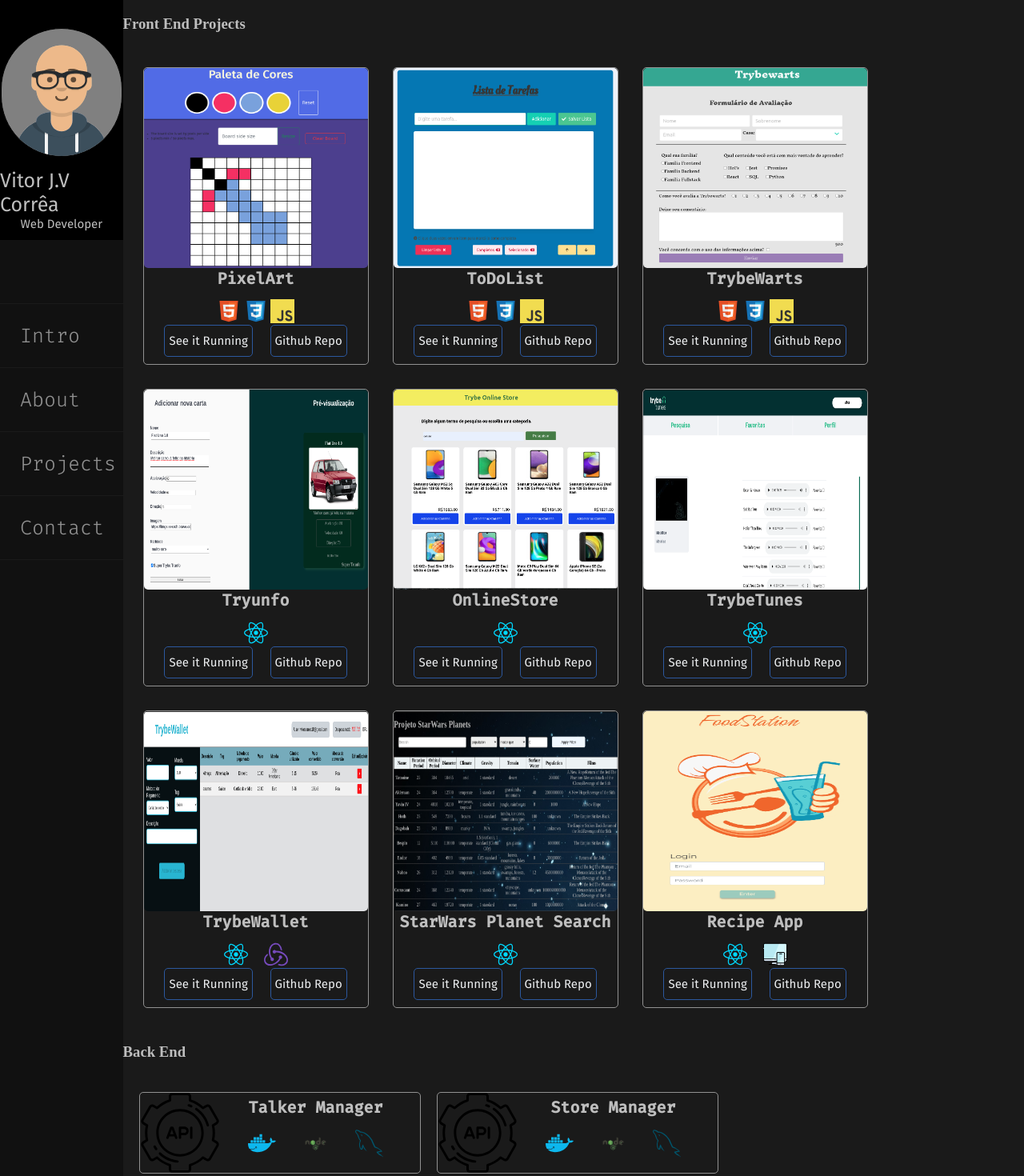
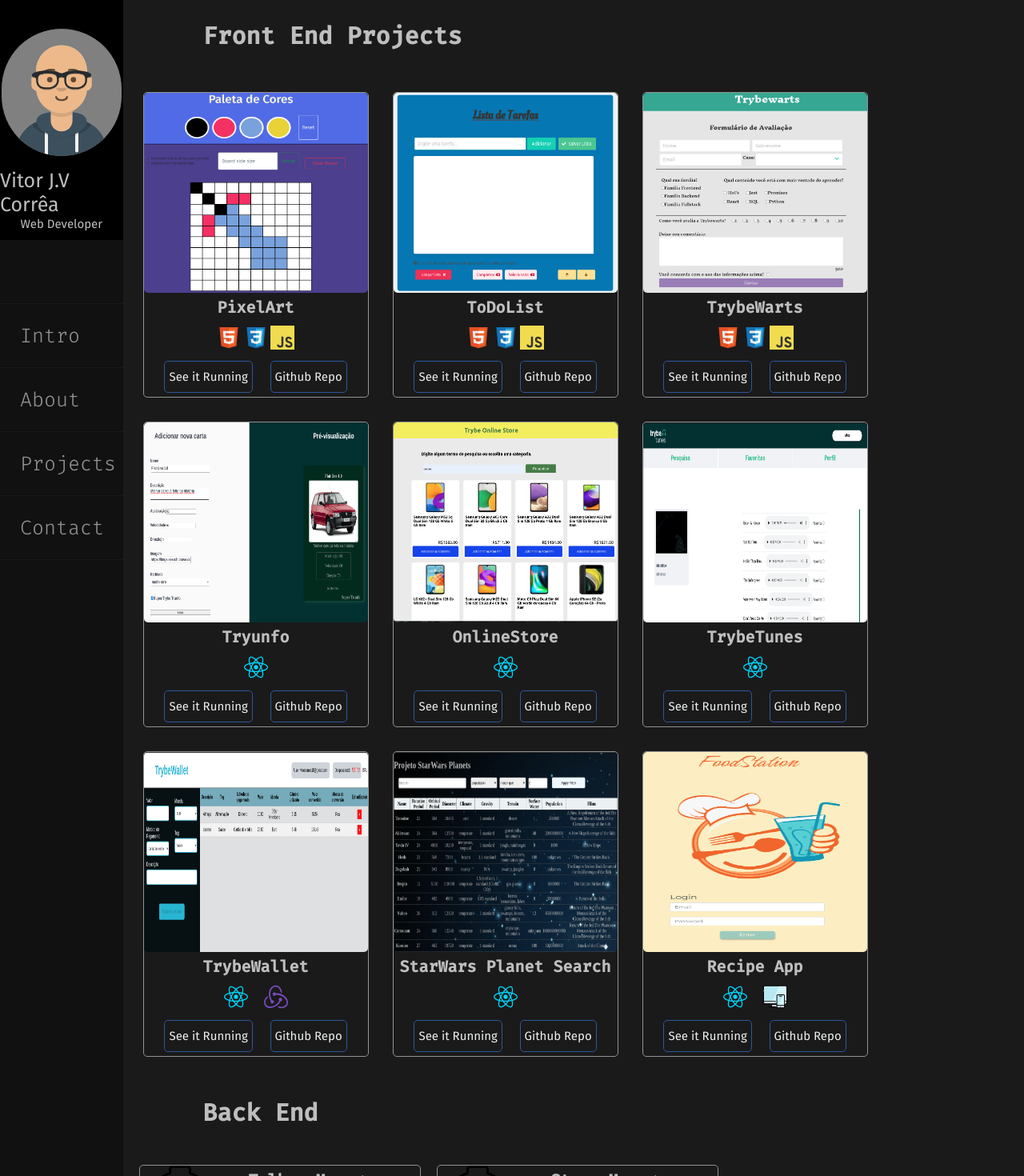
Before and after one commit to VitorCorrea18/VitorCorrea18.github.io, a React (Create React App) app: page /projects in a window 1280 px wide. Shown: the top 1470 px of the page at 80% size. Built offline with nearby package versions, Linux system fonts and the light colour scheme.

Commit message:
feat: ajusting the project layout

```diff
--- a/package.json
+++ b/package.json
@@ -20,7 +20,7 @@
     "test": "react-scripts test",
     "eject": "react-scripts eject",
     "predeploy": "npm run build",
-    "deploy": "gatsby build && gh-pages -d public -b master"
+    "deploy": "gh-pages -d build"
   },
   "eslintConfig": {
     "extends": [
--- a/src/components/projectCard.css
+++ b/src/components/projectCard.css
@@ -3,7 +3,7 @@
   margin: 15px 15px;
   border-radius: 5px;
   width: 280px;
-  height: 370px;
+  height: 380px;
   display: flex;
   flex-direction: column;
   align-items: center;
@@ -16,7 +16,7 @@
 }
 
 .project_title {
-  margin: 0px;
+  margin: 5px 0px 10px;
   font-size: 20px;
   font-family: 'Fira Code', monospace
 }
@@ -41,7 +41,7 @@
 
 .btns_div {
   width: 250px;
-  /* margin-bottom: 15px; */
+  margin-top: 25px;
   display: flex;
   justify-content: space-around;
 }
--- a/src/pages/projects.jsx
+++ b/src/pages/projects.jsx
@@ -14,7 +14,7 @@ class Projects extends React.Component {
   render () {
     return (
       <main className='projects_page'>
-        <h3>Front End Projects</h3>
+        <h2 className='project_page_title'>Front End Projects</h2>
         <section className='project_section'>
           <ProjectCard
             projectImg={ pixelArt }
@@ -86,7 +86,7 @@ class Projects extends React.Component {
             repoUrl='https://github.com/VitorCorrea18/project-recipes-app'
           />
         </section>
-        <h3>Back End</h3>
+        <h2 className='project_page_title'>Back End</h2>
         <section className='project_section'>
           <ApiCard name={'Talker Manager'} stackUsed={[docker, nodejs, mysql]} url='https://vitorcorrea18.github.io/talker-manager' />
           <ApiCard name={'Store Manager'} stackUsed={[docker, nodejs, mysql]} url='https://vitorcorrea18.github.io/store-manager' />
--- a/src/styles/desktop.css
+++ b/src/styles/desktop.css
@@ -99,7 +99,7 @@
   }
 }
 
-@media screen and (min-width: 2000px) {
+@media screen and (min-width: 1900px) {
   .body_container {
     grid-template-columns: 9% 91%;
 
--- a/src/styles/projects.css
+++ b/src/styles/projects.css
@@ -3,3 +3,9 @@
   padding: 10px;
   flex-wrap: wrap;
 }
+
+.project_page_title {
+  font-family: 'Fira Code', monospace;
+  font-size: 30px;
+  margin-left: 100px;
+}
```
